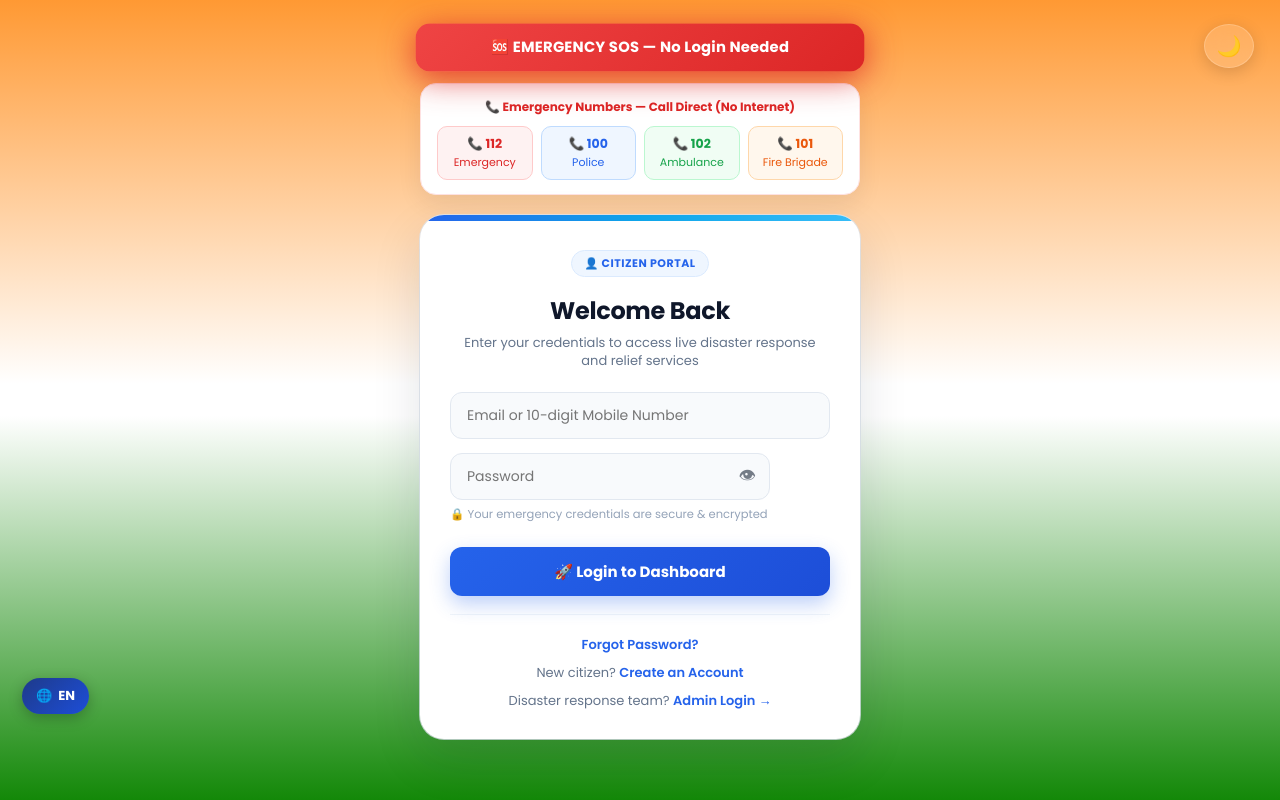
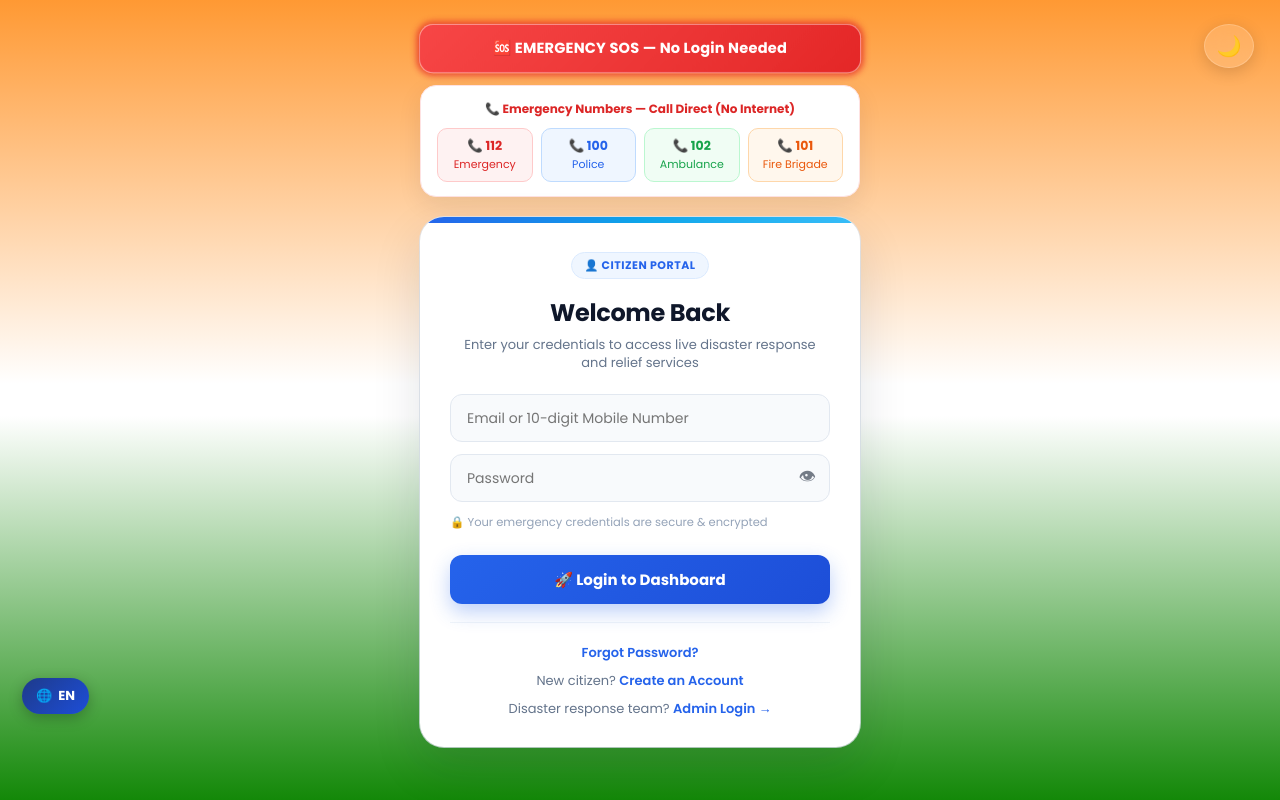
Before and after one commit to Blackpanther272/Alertify, a plain HTML site: page Fronted/user-login.html in a window 1280 px wide. Drawn offline with Linux system fonts and the light colour scheme.

Commit message:
Update style.css

```diff
--- a/Fronted/style.css
+++ b/Fronted/style.css
@@ -2,12 +2,32 @@
 
 body {
   font-family: "Poppins", sans-serif;
-  background: linear-gradient(135deg, #0f172a, #1e293b, #020617);
-  background-size: 200% 200%;
-  animation: gradientMove 10s ease infinite;
+  background: linear-gradient(180deg, #ff9933 0%, #ffffff 48%, #ffffff 52%, #138808 100%) !important;
+  background-attachment: fixed !important;
+  min-height: 100vh;
+  margin: 0;
   text-align: center;
-  margin: 0;
   color: #1e293b;
+}
+/* 🚨 Red Blinking Beacon Animation */
+@keyframes sosBeaconBlink {
+  0%, 100% {
+    box-shadow: 0 0 0 0 rgba(220, 38, 38, 0.85);
+    transform: scale(1);
+    filter: brightness(1);
+  }
+  50% {
+    box-shadow: 0 0 28px 10px rgba(220, 38, 38, 0.6);
+    transform: scale(1.02);
+    filter: brightness(1.15);
+  }
+}
+
+.sos-btn-top,
+#preLoginSOSBtn {
+  animation: sosBeaconBlink 1.2s infinite ease-in-out !important;
+  background: linear-gradient(135deg, #ef4444, #dc2626) !important;
+  border: 1px solid rgba(255, 255, 255, 0.4) !important;
 }
 /* 🌐 Global Top-Right Theme Toggle Button */
 .global-theme-btn {
@@ -1757,3 +1777,25 @@ nav, .navbar {
     display: none; /* Keeps it neat and compact on small phones */
   }
 }
+/* 📏 Input alignment & sizing */
+.auth-card input,
+.password-wrapper input {
+  height: 48px !important;
+  font-size: 14px !important;
+  padding: 12px 16px !important;
+  border: 1.5px solid #e2e8f0 !important;
+  border-radius: 12px !important;
+  box-sizing: border-box !important;
+  margin-bottom: 12px !important;
+}
+
+.password-wrapper {
+  position: relative;
+  width: 100%;
+  margin-bottom: 12px !important;
+}
+
+.password-wrapper input {
+  margin: 0 !important;
+  padding-right: 44px !important;
+}
```
